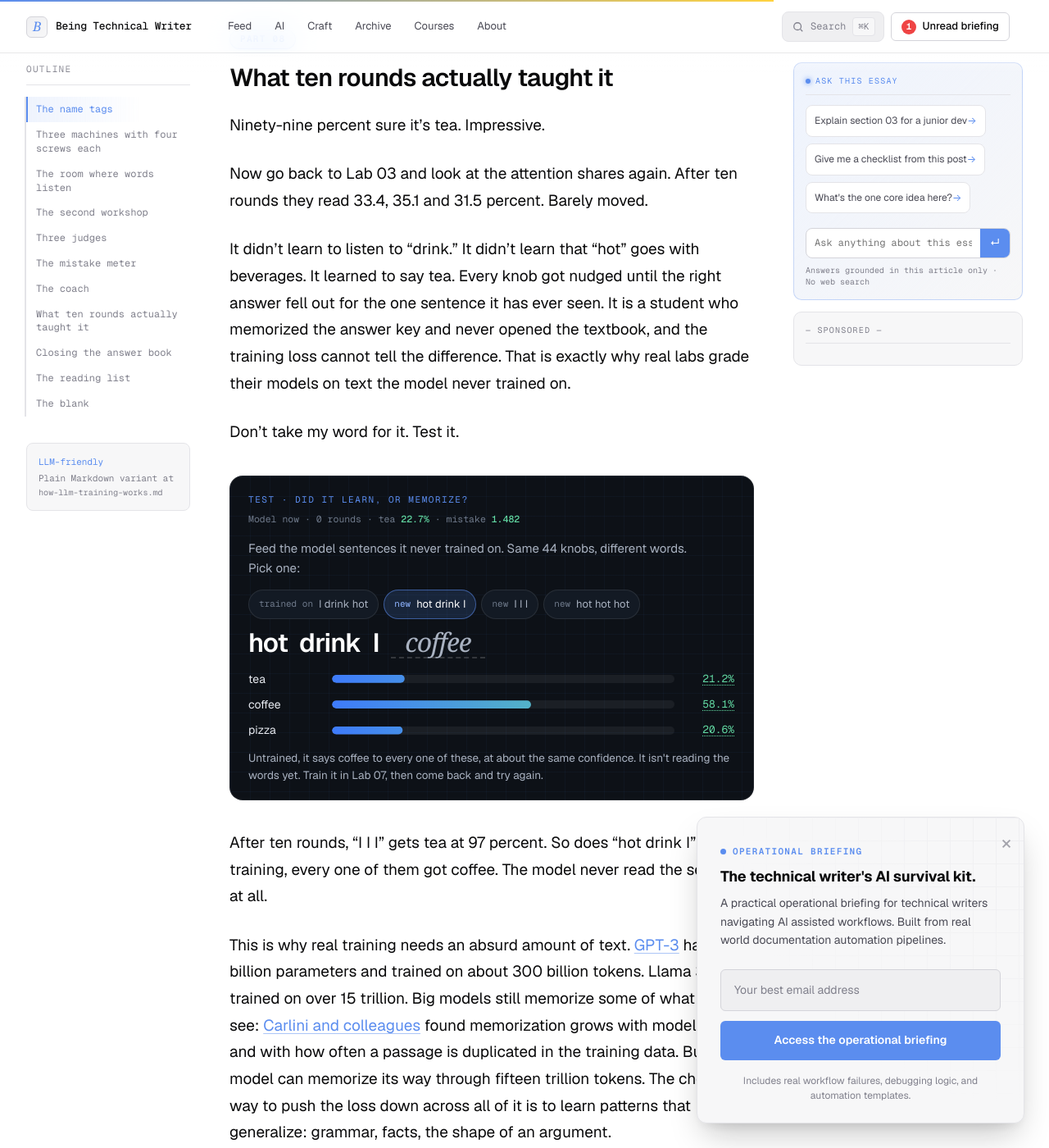
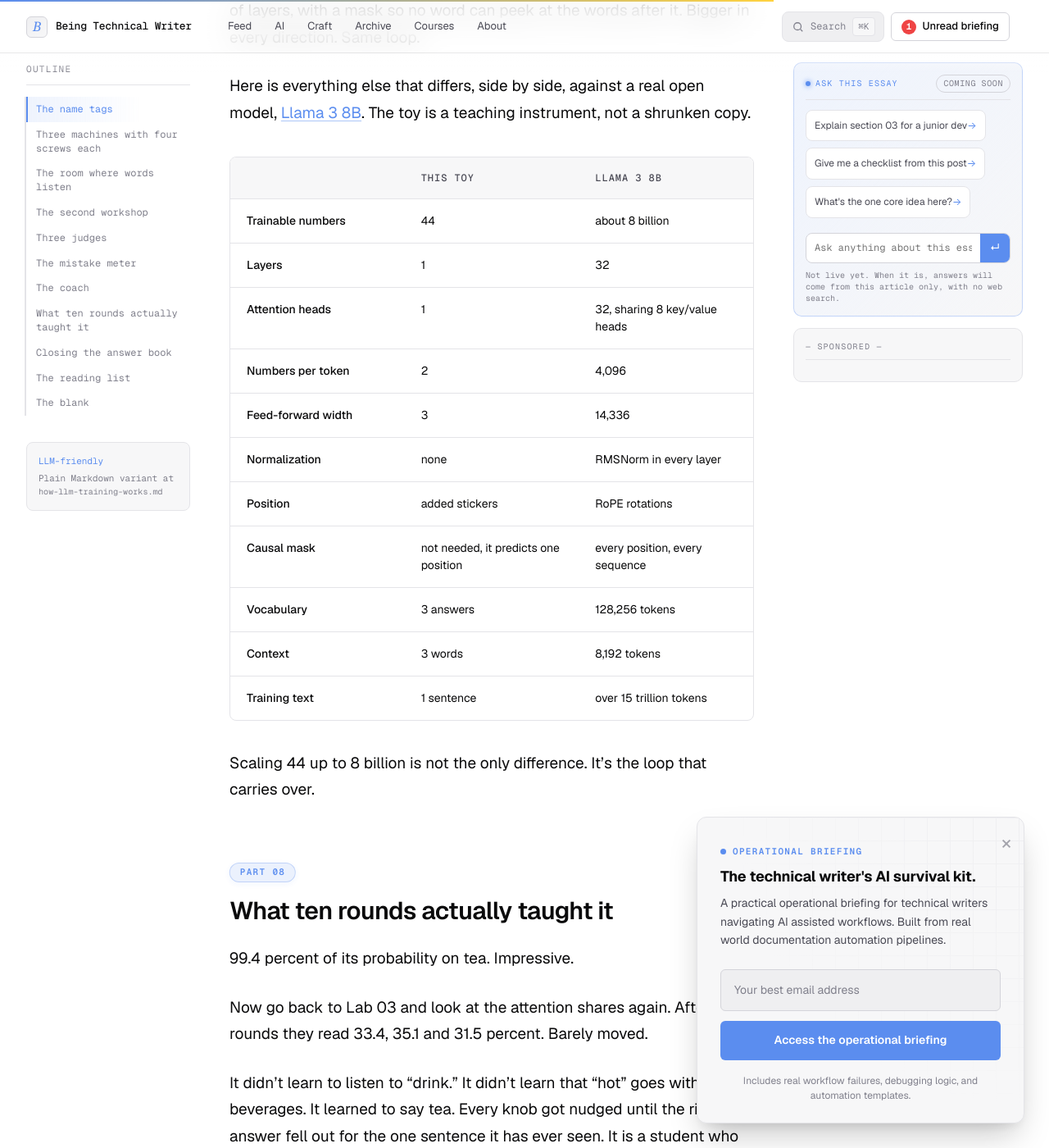
Before and after one commit to gautriv/gautriv.github.io, a Jekyll site: the page built from _posts/2026/10/2026-10-17-how-llm-training-works.md, in a window 1280 px wide and 1400 px high, scrolled down 18074 px. Shown: the whole window at 82% size. Built offline with Jekyll 4.4.1, drawn with Linux system fonts in a browser that asks for light colours; some web fonts are replaced; comment, search, counter and statistics services are not loaded; some of the changed text lies outside the part shown.

Commit message:
Sharpen precision in LLM training post; label Ask card as coming soon
Second review round. Say what the probe shows (the answer barely depends
on the input) instead of "never read the sentence"; describe softmax
output as probability, not confidence; show the finite-difference check
to 14 decimals with its 8.7e-13 gap; call the toy a working miniature
transformer-style model; soften the memorization claim; and add a
side-by-side comparison with Llama 3 8B from its published config.

The Ask this essay card now says it is not live yet, on the card itself.

Verified: all 912 numbers the labs display at 0, 1 and 10 training
rounds match the original standalone engine (0 mismatches; a negative
control against the wrong reference produced 281).

Co-Authored-By: Claude Opus 5.5 <noreply@anthropic.com>

```diff
--- a/_includes/v2/ai-ask-card.html
+++ b/_includes/v2/ai-ask-card.html
@@ -1,5 +1,5 @@
 <div class="panel ai-panel" aria-label="Ask this essay">
-  <div class="panel-h">Ask this essay</div>
+  <div class="panel-h">Ask this essay <span class="ai-soon">Coming soon</span></div>
   <button type="button" class="ai-prompt" data-prompt="Explain section 03 for a junior dev">Explain section 03 for a junior dev <span class="arrow">→</span></button>
   <button type="button" class="ai-prompt" data-prompt="Give me a checklist from this post">Give me a checklist from this post <span class="arrow">→</span></button>
   <button type="button" class="ai-prompt" data-prompt="What's the one core idea here?">What's the one core idea here? <span class="arrow">→</span></button>
@@ -7,12 +7,12 @@
     <input type="text" placeholder="Ask anything about this essay…" aria-label="Question about this essay">
     <button type="submit" aria-label="Ask">↵</button>
   </form>
-  <div class="ai-disclaimer">Answers grounded in this article only · No web search</div>
+  <div class="ai-disclaimer">Not live yet. When it is, answers will come from this article only, with no web search.</div>
 </div>
 
 <!-- Coming-soon modal -->
 <div class="ai-modal" data-ai-modal aria-hidden="true">
-  <div class="ai-modal-panel" role="dialog" aria-label="AI ask — coming in v2">
+  <div class="ai-modal-panel" role="dialog" aria-label="AI ask, coming in v2">
     <h3>Coming in v2</h3>
     <p>"Ask this essay" will answer using only the content of this article. No web search. The grounded retrieval system isn't ready yet. Until then, you can read the full essay directly. It's better that way anyway.</p>
     <button type="button" class="btn-ghost" data-action="close-ai-modal">Got it</button>
--- a/_posts/2026/10/2026-10-17-how-llm-training-works.md
+++ b/_posts/2026/10/2026-10-17-how-llm-training-works.md
@@ -1,13 +1,13 @@
 ---
 title: "Every Number Has a Parent"
-subtitle: "Part 1 of Weights to Words, a series on how language models are built and run. A real 44-knob transformer you can train in your browser, where every number on the page tells you who made it."
+subtitle: "Part 1 of Weights to Words, a series on how language models are built and run. A working miniature transformer-style model with 44 knobs that you can train in your browser, where every number on the page tells you who made it."
 category: AI
 image: "/assets/how-llm-training-works.png"
 header-img: "/assets/how-llm-training-works.png"
 seo_keywords: "how LLMs are trained, how does LLM training work, LLM training explained, transformer step by step, interactive transformer, what is a parameter in an LLM, what are weights in a neural network, embeddings explained, query key value attention explained, softmax explained, backpropagation explained, Adam optimizer explained, cross entropy loss, train a tiny transformer in browser, AI for technical writers"
 permalink: /how-llm-training-works/
 og_title: "How an LLM Is Trained: Every Number Explained, in a Model You Can Train Yourself"
-og_description: "A real 44-knob transformer that runs in your browser. Follow one sentence through tokens, embeddings, attention, logits, loss, backprop and Adam, then press train and watch every number on the page recalculate."
+og_description: "A working miniature transformer-style model with 44 knobs that runs in your browser. Follow one sentence through tokens, embeddings, attention, logits, loss, backprop and Adam, then press train and watch every number on the page recalculate."
 og_image: "/assets/how-llm-training-works.png"
 twitter_card: "summary_large_image"
 alt_text: "A tiny language model's three guesses for the word after I drink hot, with tea, coffee and pizza bars, and every number color-coded as chosen, trainable or calculated"
@@ -22,7 +22,7 @@ faqs:
     answer: "Because the cheapest way to get one sentence right is to memorize it. In the toy model in this post, ten rounds of training push the chance of the right word above 99 percent while the attention shares barely move. Real models train on hundreds of billions to trillions of tokens, so memorizing any single sentence stops paying off and the only way to lower the loss everywhere is to learn patterns that generalize."
   - question: "Is the model in this post a real neural network?"
     answer: "Yes, a very small one. It has 44 trainable parameters, one attention head, one feed-forward block and three candidate answers. It genuinely runs the forward pass, computes exact gradients with backpropagation, checks one against a finite difference, and updates every weight with Adam. It is simplified on purpose so that every number can be traced, not a claim that production models are this small."
-description: "How LLM training actually works, shown in a real 44-knob transformer you can train in your browser. Tokens, embeddings, Q K V attention, logits, loss, backpropagation and Adam, with every number traced to who made it."
+description: "How LLM training actually works, shown in a working miniature transformer-style model with 44 knobs that you can train in your browser. Tokens, embeddings, Q K V attention, logits, loss, backpropagation and Adam, with every number traced to who made it."
 ---
 
 <style>
@@ -373,7 +374,7 @@ Here it is right now, before anyone has taught it anything.
 <p class="enx-fallback">Interactive model: the untrained network reads "I drink hot" and gives coffee 58.2%, tea 22.7%, pizza 19.1%. Needs JavaScript.</p>
 </div>
 
-It picked coffee. Fifty-eight percent sure. The book says tea.
+It picked coffee: 58 percent of its probability went there. The book says tea.
 
 Why coffee? Because when we set the starting numbers by hand, the coffee judge got a head-start bonus of +0.60 and the tea judge got −0.35. Nothing learned that. We typed it. You'll meet those judges in Lab 05.
 
@@ -475,7 +476,7 @@ Then the clever part. Backpropagation walks the whole calculation backward, from
 
 One gradient you can check on a napkin. For the tea bonus, it is just the chance of tea minus one, a clean shortcut you get from pairing softmax with this log loss. 0.227 minus 1. That's −0.773.
 
-Most of them you can't. So the lab proves one the hard way. It takes a single Q knob, nudges it up by 0.0001 and reruns the entire network, nudges it down and reruns again, and measures the slope directly. Backprop says 0.000194411. The wiggle says 0.000194411. They agree to the twelfth decimal place.
+Most of them you can't. So the lab proves one the hard way. It takes a single Q knob, nudges it up by 0.0001 and reruns the entire network, nudges it down and reruns again, and measures the slope directly. Backprop says 0.00019441093488. The wiggle says 0.00019441093402. They agree to the twelfth decimal place. The gap is about 0.0000000000009, smaller than the error the wiggle itself introduces.
 
 <div class="enx-lab" data-lab="mistake" data-num="06" data-title="How the machine learns">
 <p class="enx-fallback">Interactive lab, stages 18 to 20: cross-entropy loss, backpropagation gradients, and a finite-difference proof that a Q knob's gradient is real, plus a sandbox knob you can turn. Needs JavaScript.</p>
@@ -507,9 +508,28 @@ Then scroll back up the page. Every lab has recalculated. The embedding dots in
 
 That is the core loop of pretraining, the first and by far the biggest phase of training a language model. Real pretraining runs this same loop with more than just more data. It predicts the next token at every position of every sentence at once, in batches of millions of tokens, through dozens of layers, with a mask so no word can peek at the words after it. Bigger in every direction. Same loop.
 
+Here is everything else that differs, side by side, against a real open model, [Llama 3 8B](https://github.com/meta-llama/llama3/blob/main/MODEL_CARD.md). The toy is a teaching instrument, not a shrunken copy.
+
+| | This toy | Llama 3 8B |
+|---|---|---|
+| Trainable numbers | 44 | about 8 billion |
+| Layers | 1 | 32 |
+| Attention heads | 1 | 32, sharing 8 key/value heads |
+| Numbers per token | 2 | 4,096 |
+| Feed-forward width | 3 | 14,336 |
+| Normalization | none | RMSNorm in every layer |
+| Position | added stickers | RoPE rotations |
+| Causal mask | not needed, it predicts one position | every position, every sequence |
+| Vocabulary | 3 answers | 128,256 tokens |
+| Context | 3 words | 8,192 tokens |
+| Training text | 1 sentence | over 15 trillion tokens |
+{: .enx-compare}
+
+Scaling 44 up to 8 billion is not the only difference. It's the loop that carries over.
+
 ## What ten rounds actually taught it
 
-Ninety-nine percent sure it's tea. Impressive.
+99.4 percent of its probability on tea. Impressive.
 
 Now go back to Lab 03 and look at the attention shares again. After ten rounds they read 33.4, 35.1 and 31.5 percent. Barely moved.
 
@@ -521,11 +541,11 @@ Don't take my word for it. Test it.
 <p class="enx-fallback">Interactive test: after 10 rounds of training, the model gives tea 99.4% for "I drink hot", but also 98.2% for "hot drink I" and 97.1% for "I I I". Needs JavaScript.</p>
 </div>
 
-After ten rounds, "I I I" gets tea at 97 percent. So does "hot drink I". Before training, every one of them got coffee. The model never read the sentence at all.
+After ten rounds, "I I I" gets tea at 97 percent. "hot drink I" gets 98. Before training, every one of them got coffee. The model did process those words. Its answer just barely depends on them. It learned to favor tea, not the link between drinking, heat, and tea, and a low training loss could never have told you the difference.
 
-This is why real training needs an absurd amount of text. [GPT-3](https://arxiv.org/abs/2005.14165) had 175 billion parameters and trained on about 300 billion tokens. Llama 3 trained on over 15 trillion. Big models still memorize some of what they see: [Carlini and colleagues](https://arxiv.org/abs/2202.07646) found memorization grows with model size and with how often a passage is duplicated in the training data. But no model can memorize its way through fifteen trillion tokens. The cheapest way to push the loss down across all of it is to learn patterns that generalize: grammar, facts, the shape of an argument.
+This is why real training needs an absurd amount of text. [GPT-3](https://arxiv.org/abs/2005.14165) had 175 billion parameters and trained on about 300 billion tokens. Llama 3 trained on over 15 trillion. Big models still memorize some of what they see: [Carlini and colleagues](https://arxiv.org/abs/2202.07646) found memorization grows with model size and with how often a passage is duplicated in the training data. But across fifteen trillion varied tokens, memorizing stops being the cheap way down. Learning patterns that generalize, grammar, facts, the shape of an argument, lowers the loss on far more text at once. Both happen in the same model, at the same time.
 
-> Same loop. Same three kinds of numbers. Just enough sentences that cheating stops working.
+> Same loop. Same three kinds of numbers. Enough sentences that memorizing stops being the cheap way out.
 
 Here's why I think this matters for anyone who writes documentation.
 
@@ -573,4 +593,4 @@ Before you go, make it guess right.
 
 *Press train.*
 
-<script defer src="/js/posts/llm-training-lab.js?v=3"></script>
+<script defer src="/js/posts/llm-training-lab.js?v=4"></script>
--- a/css/v2/post.css
+++ b/css/v2/post.css
@@ -602,6 +602,16 @@
   gap: 6px;
 }
 
+.ai-panel .ai-soon {
+  margin-left: auto;
+  padding: 2px 8px;
+  border: 1px solid var(--line-2);
+  border-radius: var(--radius-pill);
+  color: var(--text-3);
+  font-size: 10px;
+  letter-spacing: var(--track-caption);
+}
+
 .ai-panel .panel-h::before {
   content: "";
   width: 6px;
--- a/js/posts/llm-training-lab.js
+++ b/js/posts/llm-training-lab.js
@@ -442,7 +442,7 @@
           ['Is the biggest slice guaranteed correct?', 'No. A probability is a prediction, not a proof. Early in training the right word is often a small slice.'],
           ['What happens with the probabilities?', 'In training we check how much chance went to the real next token. In generation, a decoder picks the top token or samples from an adjusted distribution.'],
           ['Does softmax have knobs?', 'No. It transforms scores; the scores depend on trained weights.']],
-        vis: () => bars(options, t.prob, 'prob', 0) + note(steps === 0 ? 'Untrained. It thinks coffee. Nothing is broken. Nobody has told it anything yet.' : `After ${steps} rounds of training. These bars recalculate every time the knobs move.`),
+        vis: () => bars(options, t.prob, 'prob', 0) + note(steps === 0 ? 'Untrained. Its top pick is coffee. Nothing is broken. Nobody has told it anything yet.' : `After ${steps} rounds of training. These bars recalculate every time the knobs move.`),
         work: () => options.map((o, i) => m(`e^score for ${o}`, `e ^ (${f(t.logits[i], 5)})`, f(Math.exp(t.logits[i]), 4))).join('') + m('Add them', t.logits.map((x) => f(Math.exp(x), 4)).join(' + '), f(sumE(t.logits), 5)) + options.map((o, i) => m(`Chance of ${o}`, `${f(Math.exp(t.logits[i]), 4)} ÷ ${f(sumE(t.logits), 5)}`, pct(t.prob[i]))).join(''),
         real: 'At generation time, systems apply temperature or sampling rules before picking a token, then feed that token back in and run everything again for the next one.' },
 
@@ -471,7 +471,7 @@
         work: () => m('Tea bonus gradient', `${f(t.prob[0], 6)} − 1`, f(t.grad['bo[0]'], 6)) + m('Coffee bonus gradient', `chance of coffee = ${f(t.prob[1], 6)}`, f(t.grad['bo[1]'], 6)) + m('Pizza bonus gradient', `chance of pizza = ${f(t.prob[2], 6)}`, f(t.grad['bo[2]'], 6)) + m('Tea knob 1 gradient', `(${f(t.prob[0], 6)} − 1) × final box 1 (${f(t.hidden[0], 6)})`, f(t.grad['Wo[0][0]'], 6)) + m('W2 row 1, knob 1', '(gradient at final box 1) × bent value 1', f(t.grad['W2[0][0]'], 6)) + m('Q knob Wq[0][0]', 'chain rule all the way back, checked in the next stage', f(t.grad['Wq[0][0]'], 7)),
         real: 'Automatic differentiation runs this backward pass efficiently through computation graphs with billions of operations. Real training aggregates gradients over large batches and often clips them.' },
       { lab: 'mistake', s: 'Prove it', t: 'Can we prove a Q gradient is real?', lede: 'Wiggle one stored Q knob, rerun the whole network, and measure the change ourselves.',
-        carry: `Backprop says Wq[0][0] has gradient ${n(t.grad['Wq[0][0]'], 'grad', 7)}.`, src: `Two trial runs: the knob + ${n(0.0001, 'probe', 4)} and − ${n(0.0001, 'probe', 4)}, each a full forward pass.`, out: `Measured slope ${n(finiteDiff('Wq[0][0]').slope, 'grad', 7)}. Backprop: ${n(t.grad['Wq[0][0]'], 'grad', 7)}.`,
+        carry: `Backprop says Wq[0][0] has gradient ${n(t.grad['Wq[0][0]'], 'grad', 7)}.`, src: `Two trial runs: the knob + ${n(0.0001, 'probe', 4)} and − ${n(0.0001, 'probe', 4)}, each a full forward pass.`, out: `Measured slope ${n(finiteDiff('Wq[0][0]').slope, 'grad', 14)}. Backprop: ${n(t.grad['Wq[0][0]'], 'grad', 14)}. Gap: ${Math.abs(finiteDiff('Wq[0][0]').slope - t.grad['Wq[0][0]']).toExponential(2)}.`,
         kid: 'Move one screw a hair to the right and look at the mistake meter. Then a hair to the left. Backprop gets the same answer without trying every screw one by one.',
         qa: [['Who chose 0.0001?', 'We did. It is a measuring distance, not a trained weight and not a learning rate.'],
           ['Where do the two trial losses come from?', 'We change only that one Q knob, rerun embeddings → Q/K/V → attention → judges → loss, record it, and put the knob back. Real network calculations.'],
@@ -479,7 +479,7 @@
           ['Why not do this for every knob?', 'With billions of weights, two extra full runs per weight would take forever. Backprop gets every gradient in one backward sweep.'],
           ['Why are they only almost equal?', 'The wiggle uses a finite step and rounding. Backprop computes the exact slope directly, within floating-point precision.']],
         vis: () => { const d = finiteDiff('Wq[0][0]'); return row(chip('knob − 0.0001', `${n(d.minus, 'loss', 7)} loss`), chip('Wq[0][0] now', n(params.Wq[0][0], 'Wq', 5)), chip('knob + 0.0001', `${n(d.plus, 'loss', 7)} loss`)) + note('That Q knob is nearly flat. Turning it barely moves the mistake. Now turn one yourself:') + knobLab(); },
-        work: () => { const d = finiteDiff('Wq[0][0]'); return m('Trial A: turn it right', `${f(params.Wq[0][0], 7)} + 0.0001 → rerun everything`, f(d.plus, 7) + ' loss') + m('Trial B: turn it left', `${f(params.Wq[0][0], 7)} − 0.0001 → rerun everything`, f(d.minus, 7) + ' loss') + m('Measured slope', `(${f(d.plus, 7)} − ${f(d.minus, 7)}) ÷ 0.0002`, f(d.slope, 7)) + m('Backprop slope', 'chain rule through the same operations', f(t.grad['Wq[0][0]'], 7)); },
+        work: () => { const d = finiteDiff('Wq[0][0]'); return m('Trial A: turn it right', `${f(params.Wq[0][0], 7)} + 0.0001 → rerun everything`, f(d.plus, 7) + ' loss') + m('Trial B: turn it left', `${f(params.Wq[0][0], 7)} − 0.0001 → rerun everything`, f(d.minus, 7) + ' loss') + m('Measured slope', `(${f(d.plus, 10)} − ${f(d.minus, 10)}) ÷ 0.0002`, f(d.slope, 14)) + m('Backprop slope', 'chain rule through the same operations', f(t.grad['Wq[0][0]'], 14)) + m('Gap between the two', '|measured − backprop|', Math.abs(d.slope - t.grad['Wq[0][0]']).toExponential(2)); },
         real: 'Finite differences are a standard way to check gradients on small models. Real training uses automatic differentiation because rerunning a giant network twice per parameter is impossible.' },
 
       /* ---- coach ---- */
@@ -643,7 +643,7 @@
       ? `Untrained, it says coffee to every one of these, at about the same confidence. It isn't reading the words yet. Train it in Lab 07, then come back and try again.`
       : probeAt === 0
         ? `This is the one sentence it practiced: ${options[top]} at ${pct(r.prob[top])}. Now press the other buttons.`
-        : `It never saw "${label}" during training, and it still says ${options[top]}, at ${pct(r.prob[top])}. A model that read the words would hesitate. This one learned what to say, not how to read.`;
+        : `It never saw "${label}" during training, and it still says ${options[top]}, at ${pct(r.prob[top])}. It did process those words. Its answer just barely depends on them: it learned to favor tea, not the link between drinking, heat, and tea.`;
     el._body.innerHTML = `
       <div class="enx-head"><span class="enx-tagline">Test · Did it learn, or memorize?</span>${live()}</div>
       <p class="enx-lede">Feed the model sentences it never trained on. Same 44 knobs, different words. Pick one:</p>
```
Also changed, not shown: other parts of _posts/2026/10/2026-10-17-how-llm-training-works.md (+1 -0 lines).
